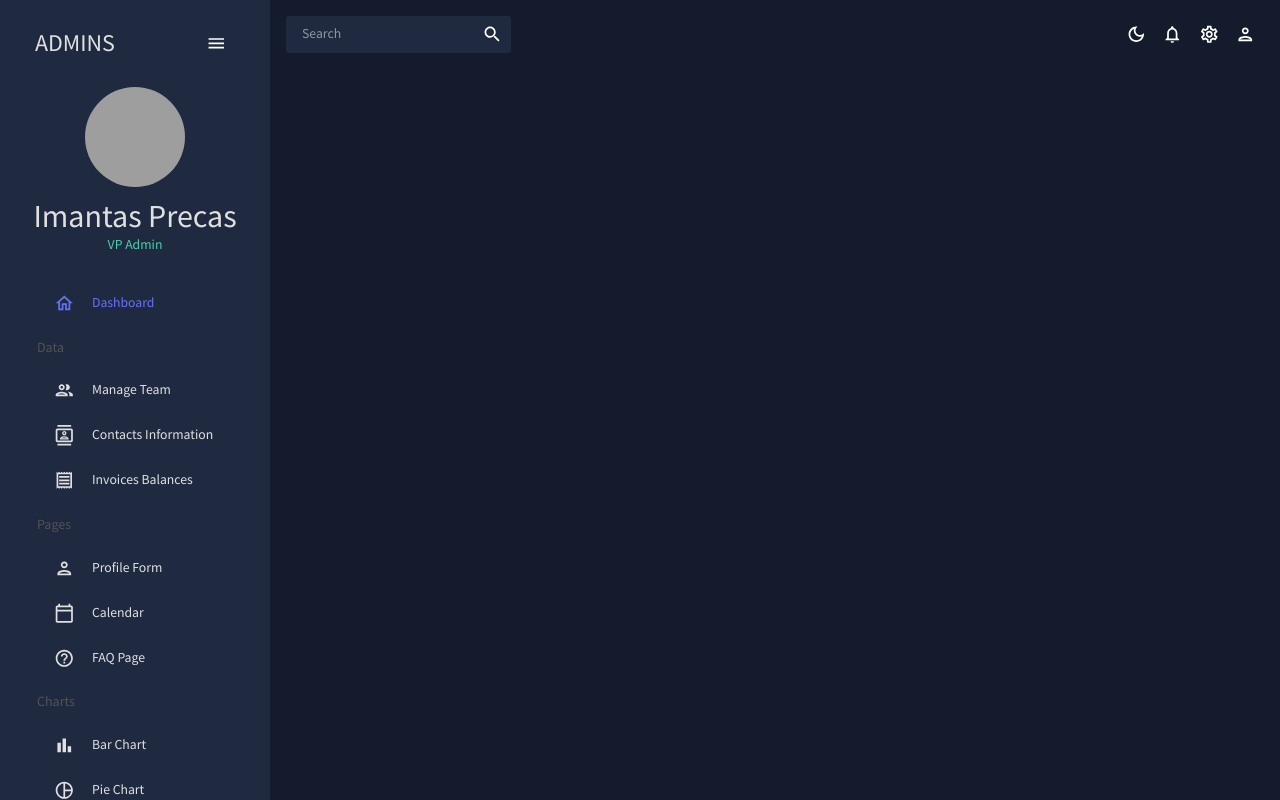
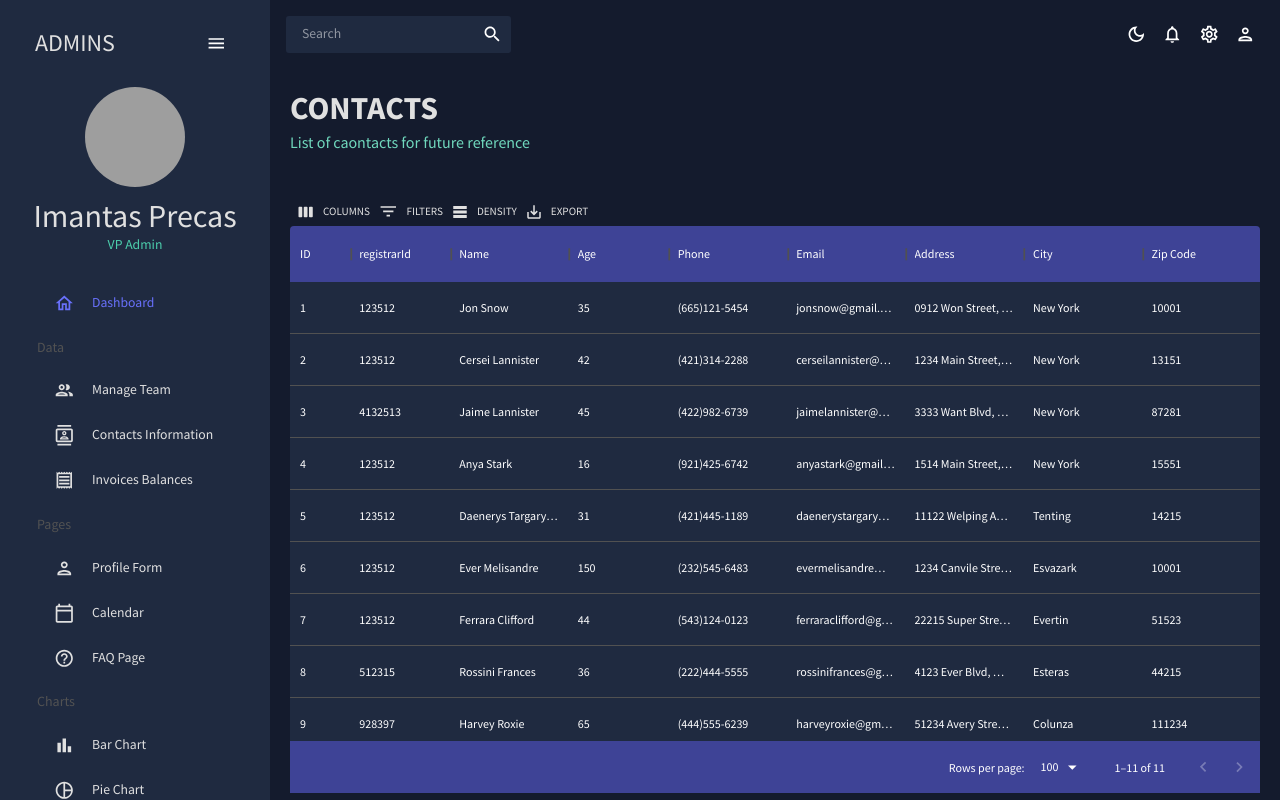
Before and after one commit to ImantasPrecas/react-admin-dashboard, a React (Create React App) app: page /contacts in a window 1280 px wide. Built offline with nearby package versions, Linux system fonts and the light colour scheme; grey boxes are pictures that could not be loaded.

Commit message:
Add Data section

```diff
--- a/src/App.js
+++ b/src/App.js
@@ -5,9 +5,9 @@
 import Topbar from './scenes/global/Topbar';
 import Navbar from './scenes/global/Navbar';
 import Dashboard from './scenes/Dashboard';
-// import Team from './scenes/Team';
-// import Invoices from './scenes/Invoices';
-// import Contacts from './scenes/Contacts';
+import Team from './scenes/Team';
+import Invoices from './scenes/Invoices';
+import Contacts from './scenes/Contacts';
 // import Bar from './scenes/Bar';
 // import Form from './scenes/Form';
 // import Line from './scenes/Line';
@@ -29,9 +29,9 @@
             <Topbar />
             <Routes>
               <Route path='/' element={<Dashboard />} />
-              {/* <Route path='/team' element={<Team />} /> */}
-              {/* <Route path='/contacts' element={<Contacts />} /> */}
-              {/* <Route path='/invoices' element={<Invoices />} /> */}
+              <Route path='/team' element={<Team />} />
+              <Route path='/contacts' element={<Contacts />} />
+              <Route path='/invoices' element={<Invoices />} />
               {/* <Route path='/form' element={<Form />} /> */}
               {/* <Route path='/bar' element={<Bar />} /> */}
               {/* <Route path='/pie' element={<Pie />} /> */}
--- /dev/null
+++ b/src/scenes/Contacts/index.jsx
@@ -0,0 +1,100 @@
+import { Box, useTheme } from '@mui/material';
+import { DataGrid, GridToolbar } from '@mui/x-data-grid';
+import { tokens } from '../../theme';
+import { mockDataContacts } from '../../Data/mockData';
+
+import Headers from '../../components/Headers';
+
+function Contacts() {
+  const theme = useTheme();
+  const colors = tokens(theme.palette.mode);
+
+  const columns = [
+    { field: 'id', headerName: 'ID', flex: 0.5 },
+    { field: 'registrarId', headersName: 'RegistrarId' },
+    {
+      field: 'name',
+      headerName: 'Name',
+      flex: 1,
+      className: 'name-column--cell',
+    },
+    {
+      field: 'age',
+      headerName: 'Age',
+      type: 'number',
+      headerAlign: 'left',
+      align: 'left',
+    },
+    {
+      field: 'phone',
+      headerName: 'Phone',
+      flex: 1,
+    },
+    {
+      field: 'email',
+      headerName: 'Email',
+      flex: 1,
+    },
+    {
+      field: 'address',
+      headerName: 'Address',
+      flex: 1,
+    },
+    {
+      field: 'city',
+      headerName: 'City',
+      flex: 1,
+    },
+    {
+      field: 'zipCode',
+      headerName: 'Zip Code',
+      flex: 1,
+    },
+  ];
+
+  return (
+    <Box m='20px'>
+      <Headers title='CONTACTS' subtitle='List of caontacts for future reference' />
+      <Box
+        m='40px 0 0 0'
+        height='75vh'
+        sx={{
+          '& .MuiDataGrid-root': {
+            border: 'none',
+          },
+          '& .MuiDataGrid-cell': {
+            borderBottom: 'none',
+          },
+          '& .name-column--cell': {
+            color: colors.greenAccent[300],
+          },
+          '& .MuiDataGrid-columnHeaders': {
+            backgroundColor: colors.blueAccent[700],
+            borderBottom: 'none',
+          },
+          '& .MuiDataGrid-virtualScroller': {
+            backgroundColor: colors.primary[400],
+          },
+          '& .MuiDataGrid-footerContainer': {
+            borderTop: 'none',
+            backgroundColor: colors.blueAccent[700],
+          },
+          '& .MuiCheckbox-root': {
+            color: `${colors.greenAccent[200]} !important`,
+          },
+          '& .MuiDataGrid-toolbarContainer .MuiButton-text': {
+            color: `${colors.grey[100]} !important`,
+          },
+        }}
+      >
+        <DataGrid
+          rows={mockDataContacts}
+          columns={columns}
+          components={{ Toolbar: GridToolbar }}
+        />
+      </Box>
+    </Box>
+  );
+}
+
+export default Contacts;
--- /dev/null
+++ b/src/scenes/Invoices/index.jsx
@@ -0,0 +1,83 @@
+import { Box, useTheme, Typography } from '@mui/material';
+import { DataGrid } from '@mui/x-data-grid';
+import { tokens } from '../../theme';
+import { mockDataInvoices } from '../../Data/mockData';
+
+import Headers from '../../components/Headers';
+
+function Invoices() {
+  const theme = useTheme();
+  const colors = tokens(theme.palette.mode);
+
+  const columns = [
+    { field: 'id', headerName: 'ID' },
+    {
+      field: 'name',
+      headerName: 'Name',
+      flex: 1,
+      className: 'name-column--cell',
+    },
+    {
+      field: 'email',
+      headerName: 'Email',
+      flex: 1,
+    },
+    {
+      field: 'cost',
+      headerName: 'Cost',
+      flex: 1,
+      renderCell: (params) => (
+        <Typography color={colors.greenAccent[500]}> ${params.row.cost}</Typography>
+      ),
+    },
+    {
+      field: 'phone',
+      headerName: 'Phone',
+      flex: 1,
+    },
+    {
+      field: 'date',
+      headerName: 'Date',
+      flex: 1,
+    },
+  ];
+
+  return (
+    <Box m='20px'>
+      <Headers title='INVOICES' subtitle='List of Invoice balances' />
+      <Box
+        m='40px 0 0 0'
+        height='75vh'
+        sx={{
+          '& .MuiDataGrid-root': {
+            border: 'none',
+          },
+          '& .MuiDataGrid-cell': {
+            borderBottom: 'none',
+          },
+          '& .name-column--cell': {
+            color: colors.greenAccent[300],
+          },
+          '& .MuiDataGrid-columnHeaders': {
+            backgroundColor: colors.blueAccent[700],
+            borderBottom: 'none',
+          },
+          '& .MuiDataGrid-virtualScroller': {
+            backgroundColor: colors.primary[400],
+          },
+          '& .MuiDataGrid-footerContainer': {
+            borderTop: 'none',
+            backgroundColor: colors.blueAccent[700],
+          },
+          '& .MuiCheckbox-root': {
+            color: `${colors.greenAccent[200]} !important`,
+          },
+        }}
+      >
+        <DataGrid checkboxSelection rows={mockDataInvoices} columns={columns} />
+      </Box>
+    </Box>
+  );
+}
+
+export default Invoices;
--- /dev/null
+++ b/src/scenes/Team/index.jsx
@@ -0,0 +1,105 @@
+import { Box, Typography, useTheme } from '@mui/material';
+import { DataGrid } from '@mui/x-data-grid';
+import { tokens } from '../../theme';
+import { mockDataTeam } from '../../Data/mockData';
+
+import AdminPanelSettingsOutlinedIcon from '@mui/icons-material/AdminPanelSettingsOutlined';
+import LockOpenOutlinedIcon from '@mui/icons-material/LockOpenOutlined';
+import SecurityOutlinedIcon from '@mui/icons-material/SecurityOutlined';
+
+import Headers from '../../components/Headers';
+
+function Team() {
+  const theme = useTheme();
+  const colors = tokens(theme.palette.mode);
+
+  const columns = [
+    { field: 'id', headerName: 'ID' },
+    {
+      field: 'name',
+      headerName: 'Name',
+      flex: 1,
+      className: 'name-column--cell',
+    },
+    {
+      field: 'age',
+      headerName: 'Age',
+      type: 'number',
+      headerAlign: 'left',
+      align: 'left',
+    },
+    {
+      field: 'phone',
+      headerName: 'Phone',
+      flex: 1,
+    },
+    {
+      field: 'email',
+      headerName: 'Email',
+      flex: 1,
+    },
+    {
+      field: 'access',
+      headerName: 'Access level',
+      flex: 1,
+      renderCell: ({ row: { access } }) => {
+        return (
+          <Box
+            width='60%'
+            m='0 auto'
+            p='5px'
+            display='flex'
+            justifyContent='center'
+            backgroundColor={
+              access === 'admin' ? colors.greenAccent[600] : colors.greenAccent[700]
+            }
+            borderRadius='4px'
+          >
+            {access === 'admin' && <AdminPanelSettingsOutlinedIcon />}
+            {access === 'manager' && <SecurityOutlinedIcon />}
+            {access === 'user' && <LockOpenOutlinedIcon />}
+            <Typography color={colors.grey[100]} sx={{ ml: '5px' }}>
+              {access}
+            </Typography>
+          </Box>
+        );
+      },
+    },
+  ];
+
+  return (
+    <Box m='20px'>
+      <Headers title='TEAM' subtitle='Managing team members' />
+      <Box
+        m='40px 0 0 0'
+        height='75vh'
+        sx={{
+          '& .MuiDataGrid-root': {
+            border: 'none',
+          },
+          '& .MuiDataGrid-cell': {
+            borderBottom: 'none',
+          },
+          '& .name-column--cell': {
+            color: colors.greenAccent[300],
+          },
+          '& .MuiDataGrid-columnHeaders': {
+            backgroundColor: colors.blueAccent[700],
+            borderBottom: 'none',
+          },
+          '& .MuiDataGrid-virtualScroller': {
+            backgroundColor: colors.primary[400],
+          },
+          '& .MuiDataGrid-footerContainer': {
+            borderTop: 'none',
+            backgroundColor: colors.blueAccent[700],
+          },
+        }}
+      >
+        <DataGrid rows={mockDataTeam} columns={columns} />
+      </Box>
+    </Box>
+  );
+}
+
+export default Team;
```
